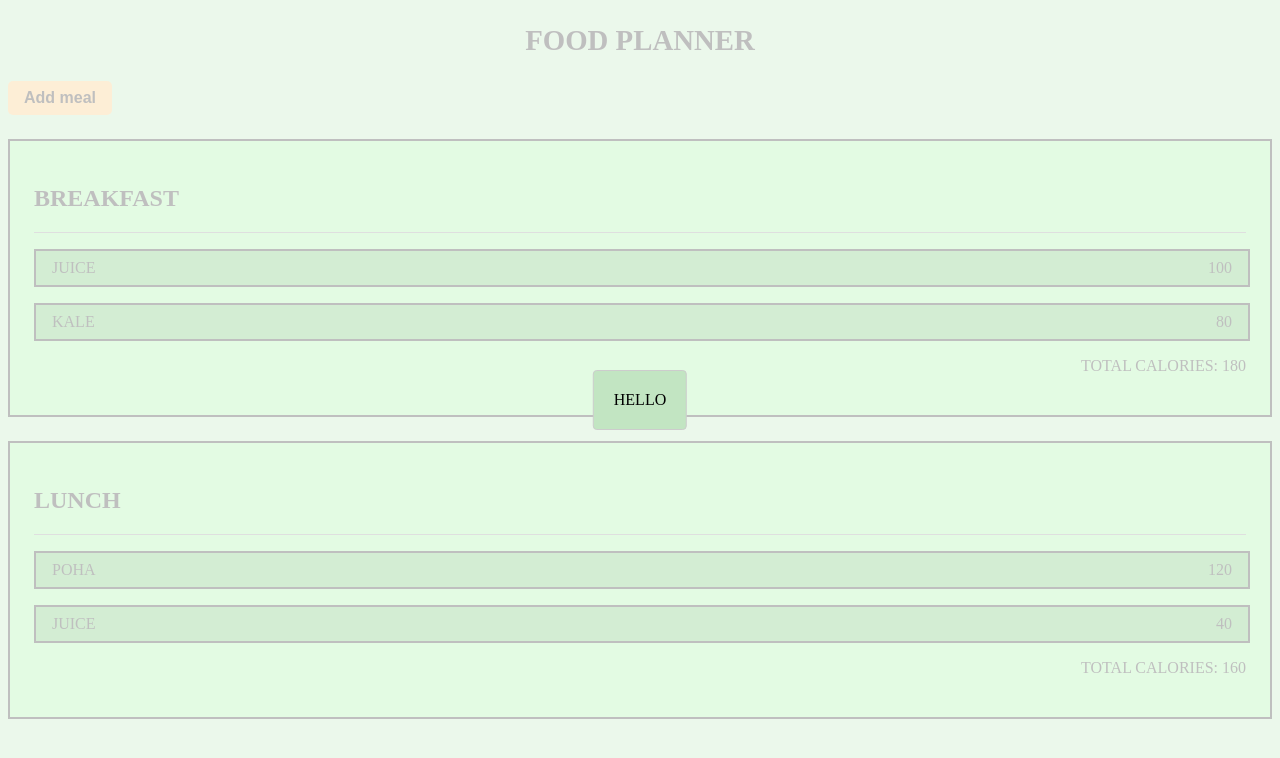
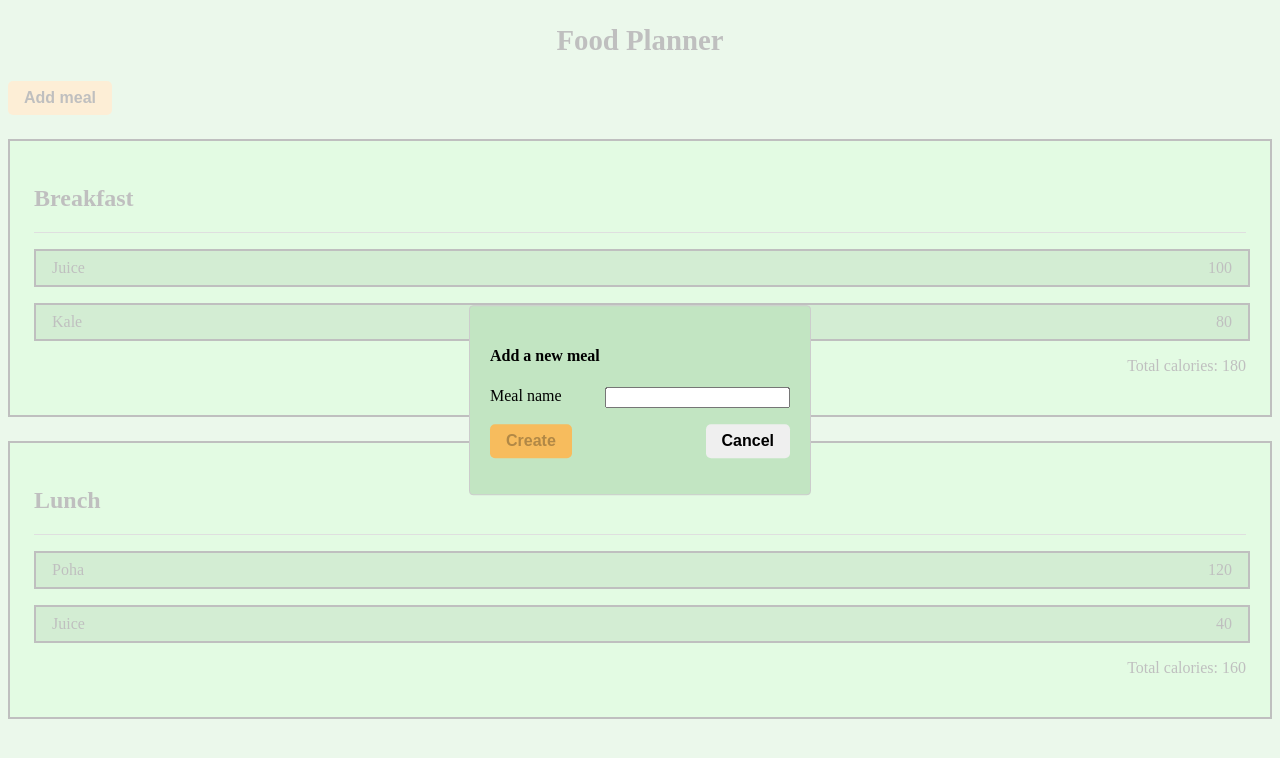
Before and after one commit to devanshdwivedi/food-planner, a React (Vite) app: page / in a window 1280 px wide. Both pictures are taken after a click on the button "Add meal". Shown: the top 758 px of the page. Built offline with nearby package versions, Linux system fonts and the light colour scheme.

Commit message:
Adding meal creation

```diff
--- a/package.json
+++ b/package.json
@@ -26,6 +26,7 @@
   "dependencies": {
     "react": "17.0.2",
     "react-dom": "17.0.2",
+    "react-hook-form": "^7.26.0",
     "react-modal": "^3.14.4"
   },
   "devDependencies": {
--- a/src/FoodPlanner.tsx
+++ b/src/FoodPlanner.tsx
@@ -1,9 +1,9 @@
 import { useEffect, useState } from 'react';
 import { TMeal } from './interfaces/TMeal';
-import { TFoodItem } from './interfaces/TFoodItem';
-import { getDefaultMeal } from './utils/mealCreator';
+import { getDefaultMeal, fillNewMeal } from './utils/mealCreator';
 import Meal from './components/Meal';
 import ReactModal from 'react-modal';
+import MealCreator from './components/MealCreator';
 
 export default function FoodPlanner(): JSX.Element {
   const [meals, setMeals] = useState<TMeal[]>([]);
@@ -25,20 +25,32 @@ export default function FoodPlanner(): JSX.Element {
     },
   };
 
+  const successCallback = (newMealName: string) => {
+    const newMeal = fillNewMeal(newMealName);
+    setShowMealCreator(false);
+    setMeals([...meals, newMeal]);
+  };
+
+  useEffect(()=>{
+    if(meals && meals.length > 0){
+      console.log('meals: ', meals);
+    }
+  }, [meals]);
+
   return (
     <>
       <h1 className="app-header">Food Planner</h1>
       <button className="btn-primary" onClick={() => setShowMealCreator(true)}>Add meal</button>
       {
         meals && meals.map((mealItem: TMeal, index: number)=>{
-          const { name, foodItems } = mealItem;
+          const { name, foodItems, id } = mealItem;
           return (
-            <Meal key={index + '-meal-item'} name={name} foodItems={foodItems}></Meal>
+            <Meal id={id} key={index + '-meal-item'} name={name} foodItems={foodItems}></Meal>
           );
         })
       }
-      <ReactModal onRequestClose={() => setShowMealCreator(false)} style={customStyles} isOpen={showMealCreator} >
-        Hello
+      <ReactModal appElement={document.getElementById('root') || undefined} onRequestClose={() => setShowMealCreator(false)} style={customStyles} isOpen={showMealCreator} >
+        <MealCreator successCallback={successCallback} modalCloseCallback={() => setShowMealCreator(false)}/>
       </ReactModal>
     </>
   );
--- a/src/components/Meal.tsx
+++ b/src/components/Meal.tsx
@@ -13,8 +13,8 @@ export default function Meal({name, foodItems}: TMeal) {
         <div className="meal-body">
           <div className="meal-row-start">
             {
-              foodItems && foodItems.map((foodItem: TFoodItem)=>{
-                return <FoodItemRow name={foodItem.name} calories={foodItem.calories} />
+              foodItems && foodItems.map((foodItem: TFoodItem, index: number)=>{
+                return <FoodItemRow id={foodItem.id} key={foodItem.name + index} name={foodItem.name} calories={foodItem.calories} />
               })
             }
           </div>
--- /dev/null
+++ b/src/components/MealCreator.tsx
@@ -0,0 +1,35 @@
+import React, { useState } from 'react';
+import { useForm } from "react-hook-form";
+
+interface MealCreatorProps {
+    modalCloseCallback: any;
+    successCallback: any;
+}
+
+export default function MealCreator({modalCloseCallback, successCallback}: any) {
+  const { register, handleSubmit, watch, formState: { errors , isSubmitting, isDirty, isValid} } = useForm({
+      mode: 'onChange'
+  });
+  const onSubmit = (data: any) =>  {
+      successCallback(data['mealName']);
+  };
+  return (
+      <div style={{ minWidth: '300px' }}>
+          <h4>Add a new meal</h4>
+          <form onSubmit={handleSubmit(onSubmit)}>
+            <div style={{ display: 'flex', justifyContent: 'space-between' }}>
+                <div>
+                    <label>Meal name</label>
+                </div>
+                <div>
+                    <input {...register("mealName", { required: true })} />
+                </div>
+            </div>
+            <div style={{ margin: '16px 0', display: 'flex', justifyContent: 'space-between' }}>
+                <button className="btn-primary" type="submit" disabled={!isValid} >Create</button>
+                <button type="button" onClick={modalCloseCallback}>Cancel</button>
+            </div>
+          </form>
+      </div>
+  );
+}
--- a/src/interfaces/TFoodItem.ts
+++ b/src/interfaces/TFoodItem.ts
@@ -1,4 +1,5 @@
 export interface TFoodItem {
     name: string;
     calories: number;
+    id: string;
 }
--- a/src/interfaces/TMeal.ts
+++ b/src/interfaces/TMeal.ts
@@ -2,4 +2,5 @@ import { TFoodItem } from './TFoodItem';
 export interface TMeal {
     name: string;
     foodItems: TFoodItem[];
+    id: string;
 }
--- a/src/main.css
+++ b/src/main.css
@@ -1,6 +1,5 @@
 body {
     background-color: #b1e4b1;
-    text-transform: uppercase;
 }
 
 button {
--- a/src/utils/mealCreator.ts
+++ b/src/utils/mealCreator.ts
@@ -1,32 +1,51 @@
 import { TFoodItem } from '../interfaces/TFoodItem';
 import { TMeal } from '../interfaces/TMeal';
+
+export const idGenerator = () => {
+    return Date.now() + ( (Math.random()*100000).toFixed());
+};
+
+export const fillNewMeal = (mealName: string) => {
+    const meal2: TMeal = {
+        name: mealName,
+        foodItems: [],
+        id: idGenerator(),
+    };
+    return meal2;
+};
 
 export const getDefaultMeal = () => {
     const foodItem: TFoodItem = {
         name: 'Juice',
-        calories: 100
+        calories: 100,
+        id: idGenerator()
       };
     const foodItem2: TFoodItem = {
         name: 'Kale',
-        calories: 80
+        calories: 80,
+        id: idGenerator()
     };
     const foodItems = [foodItem, foodItem2];
     const meal: TMeal = {
         name: 'Breakfast',
-        foodItems: foodItems
+        foodItems: foodItems,
+        id: idGenerator()
     };
     const foodItemLunch: TFoodItem = {
         name: 'Poha',
-        calories: 120
+        calories: 120,
+        id: idGenerator()
       };
     const foodItemLunch2: TFoodItem = {
         name: 'Juice',
-        calories: 40
+        calories: 40,
+        id: idGenerator()
     };
     const foodItemsLunch = [foodItemLunch, foodItemLunch2];
     const meal2: TMeal = {
         name: 'Lunch',
-        foodItems: foodItemsLunch
+        foodItems: foodItemsLunch,
+        id: idGenerator()
     };
     return [meal, meal2];
 };
```
Also changed, not shown: 1 other file (tests, documents, lock files or other folders).
